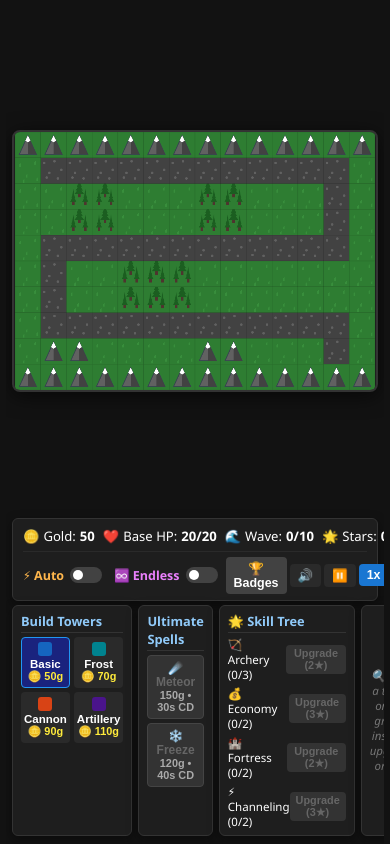
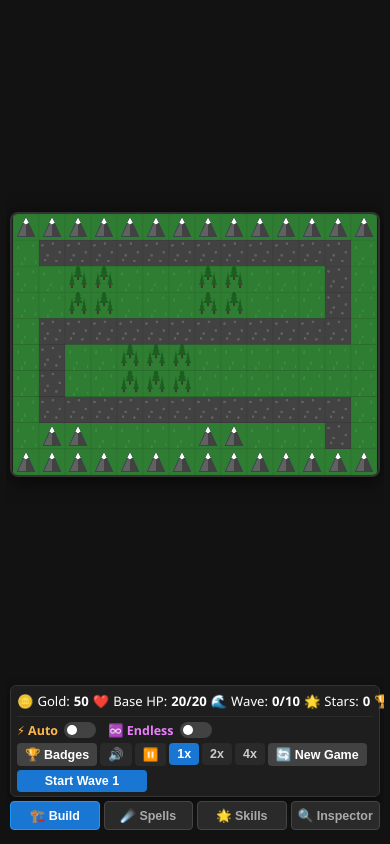
Before and after one commit to elielfranca90/oh-my-td, a website built with Vite: page tower-defense-2d/index.html in a window 390 px wide. Built offline with nearby package versions, Linux system fonts and the light colour scheme; some packages are replaced by stand-ins of ours.

Commit message:
feat: implement responsive mobile tab bar with auto-inspector switch and landscape media queries

```diff
--- a/tower-defense-2d/index.html
+++ b/tower-defense-2d/index.html
@@ -2,12 +2,13 @@
 <html lang="en">
   <head>
     <meta charset="UTF-8" />
-    <meta name="viewport" content="width=device-width, initial-scale=1.0" />
+    <meta name="viewport" content="width=device-width, initial-scale=1.0, maximum-scale=1.0, user-scalable=no" />
     <title>Tower Defense 2D - Full Game</title>
     <style>
       * {
         box-sizing: border-box;
         user-select: none;
+        -webkit-tap-highlight-color: transparent;
       }
 
       html, body {
@@ -22,6 +23,7 @@
         justify-content: center;
         align-items: center;
         overflow: hidden; /* ABSOLUTE ZERO SCROLL */
+        touch-action: manipulation;
       }
 
       /* Main Widescreen Vertical Container */
@@ -205,6 +207,32 @@
         aspect-ratio: 14 / 10;
         object-fit: contain;
         display: block;
+        touch-action: none;
+      }
+
+      /* Mobile Tab Bar (Hidden on Desktop) */
+      .mobile-tabs-bar {
+        display: none;
+        width: 100%;
+        gap: 4px;
+        margin-bottom: 2px;
+      }
+
+      .mobile-tab-btn {
+        flex: 1;
+        padding: 6px 4px;
+        font-size: 0.78rem;
+        font-weight: bold;
+        background-color: #2a2a2a;
+        color: #aaaaaa;
+        border: 1px solid #444444;
+        border-radius: 4px;
+      }
+
+      .mobile-tab-btn.active {
+        background-color: #1976d2;
+        color: #ffffff;
+        border-color: #2196f3;
       }
 
       /* UI Panels Grid (Bottom) */
@@ -264,7 +292,7 @@
 
       .btn:disabled { background-color: #333333; color: #666666; cursor: not-allowed; }
 
-      /* Bottom 4-Column Grid */
+      /* Bottom 4-Column Grid (Desktop) */
       .controls-grid {
         display: grid;
         grid-template-columns: 1fr 0.9fr 1.1fr 1.1fr;
@@ -553,6 +581,62 @@
         margin-top: 8px;
       }
 
+      /* --- MOBILE RESPONSIVE MEDIA QUERIES --- */
+      @media (max-width: 640px) {
+        body {
+          padding: 2px 4px;
+        }
+
+        #top-bar {
+          padding: 4px 6px;
+        }
+
+        .stats-row {
+          font-size: 0.75rem;
+          gap: 4px;
+        }
+
+        .actions-row {
+          flex-wrap: wrap;
+          gap: 4px;
+        }
+
+        .mobile-tabs-bar {
+          display: flex; /* Show Tab Bar on Mobile */
+        }
+
+        .controls-grid {
+          display: flex;
+          flex-direction: column;
+        }
+
+        /* Hide non-active tab panels on mobile */
+        .controls-grid .tab-panel {
+          display: none;
+          width: 100%;
+        }
+
+        .controls-grid .tab-panel.mobile-active {
+          display: flex !important;
+        }
+
+        .store-btn {
+          padding: 8px 4px;
+          font-size: 0.8rem;
+        }
+
+        .action-buttons .btn {
+          padding: 8px 4px;
+          font-size: 0.82rem;
+        }
+      }
+
+      @media (orientation: landscape) and (max-height: 500px) {
+        canvas {
+          max-height: min(75vh, 380px);
+        }
+      }
+
       .hidden {
         display: none !important;
       }
--- a/tower-defense-2d/src/ui/UIManager.ts
+++ b/tower-defense-2d/src/ui/UIManager.ts
@@ -10,6 +10,8 @@ import { TowerManager2D } from '../engine/TowerManager';
 import { WaveManager } from '../engine/WaveManager';
 import type { TowerType } from '../types';
 
+export type MobileTab = 'STORE' | 'SPELLS' | 'TALENTS' | 'INSPECTOR';
+
 export class UIManager {
   private gameState: GameState;
   private waveManager: WaveManager;
@@ -21,6 +23,9 @@ export class UIManager {
   private analyticsManager: AnalyticsManager;
   private game: Game2D;
   private onRestartCallback: () => void;
+
+  public activeMobileTab: MobileTab = 'STORE';
+  private lastSelectedTowerId: string | null = null;
 
   private overlayEl!: HTMLElement;
   private achievementsOverlayEl!: HTMLElement;
@@ -110,10 +115,18 @@ export class UIManager {
         </div>
       </div>
 
+      <!-- MOBILE TAB NAVIGATION BAR -->
+      <div id="mobile-tabs-bar" class="mobile-tabs-bar">
+        <button id="tab-store-btn" class="mobile-tab-btn active">🏗️ Build</button>
+        <button id="tab-spells-btn" class="mobile-tab-btn">☄️ Spells</button>
+        <button id="tab-talents-btn" class="mobile-tab-btn">🌟 Skills</button>
+        <button id="tab-inspector-btn" class="mobile-tab-btn">🔍 Inspector</button>
+      </div>
+
       <!-- BOTTOM CONTROL PANELS GRID -->
       <div class="controls-grid">
         <!-- STORE PANEL -->
-        <div id="store-panel" class="ui-panel">
+        <div id="store-panel" class="ui-panel tab-panel">
           <div class="title">Build Towers</div>
           <div class="store-grid">
             <button id="build-basic-btn" class="btn store-btn active">
@@ -148,7 +161,7 @@ export class UIManager {
         </div>
 
         <!-- SPELLS PANEL -->
-        <div id="spells-panel" class="ui-panel">
+        <div id="spells-panel" class="ui-panel tab-panel">
           <div class="title">Ultimate Spells</div>
           <div class="spell-buttons">
             <button id="spell-meteor-btn" class="btn spell-btn">
@@ -165,7 +178,7 @@ export class UIManager {
         </div>
 
         <!-- SKILL TREE TALENTS PANEL -->
-        <div id="talents-panel" class="ui-panel">
+        <div id="talents-panel" class="ui-panel tab-panel">
           <div class="title">🌟 Skill Tree</div>
           <div class="talents-list">
             <div class="talent-item">
@@ -188,7 +201,7 @@ export class UIManager {
         </div>
 
         <!-- TOWER INSPECTOR PANEL -->
-        <div id="inspector-panel" class="ui-panel inspector-slot">
+        <div id="inspector-panel" class="ui-panel inspector-slot tab-panel">
           <div id="inspector-content" class="hidden">
             <div class="title" id="inspector-title">Tower Level 1</div>
             <div id="inspector-stats" class="inspector-details"></div>
@@ -262,6 +275,12 @@ export class UIManager {
         this.game.changeMap(val);
       });
     }
+
+    // Mobile Tab Bar Buttons
+    document.getElementById('tab-store-btn')?.addEventListener('click', () => this.switchMobileTab('STORE'));
+    document.getElementById('tab-spells-btn')?.addEventListener('click', () => this.switchMobileTab('SPELLS'));
+    document.getElementById('tab-talents-btn')?.addEventListener('click', () => this.switchMobileTab('TALENTS'));
+    document.getElementById('tab-inspector-btn')?.addEventListener('click', () => this.switchMobileTab('INSPECTOR'));
 
     document.getElementById('badges-btn')?.addEventListener('click', () => {
       this.openAchievementsModal();
@@ -357,6 +376,19 @@ export class UIManager {
     });
   }
 
+  public switchMobileTab(tab: MobileTab) {
+    this.activeMobileTab = tab;
+    document.getElementById('tab-store-btn')?.classList.toggle('active', tab === 'STORE');
+    document.getElementById('tab-spells-btn')?.classList.toggle('active', tab === 'SPELLS');
+    document.getElementById('tab-talents-btn')?.classList.toggle('active', tab === 'TALENTS');
+    document.getElementById('tab-inspector-btn')?.classList.toggle('active', tab === 'INSPECTOR');
+
+    document.getElementById('store-panel')?.classList.toggle('mobile-active', tab === 'STORE');
+    document.getElementById('spells-panel')?.classList.toggle('mobile-active', tab === 'SPELLS');
+    document.getElementById('talents-panel')?.classList.toggle('mobile-active', tab === 'TALENTS');
+    document.getElementById('inspector-panel')?.classList.toggle('mobile-active', tab === 'INSPECTOR');
+  }
+
   private openAchievementsModal() {
     this.achievementsOverlayEl.classList.remove('hidden');
 
@@ -397,6 +429,19 @@ export class UIManager {
   }
 
   public update() {
+    // Check Auto-Tab Switch to INSPECTOR on Mobile when tower is selected
+    const currentTower = this.towerManager.selectedTower;
+    const currentTowerId = currentTower ? currentTower.data.id : null;
+
+    if (currentTowerId !== this.lastSelectedTowerId) {
+      this.lastSelectedTowerId = currentTowerId;
+      if (currentTowerId !== null) {
+        this.switchMobileTab('INSPECTOR'); // Auto switch to Inspector!
+      } else if (this.activeMobileTab === 'INSPECTOR') {
+        this.switchMobileTab('STORE'); // Auto return to Store!
+      }
+    }
+
     // Top Bar
     const goldVal = document.getElementById('gold-val');
     if (goldVal) goldVal.innerText = `${this.gameState.gold}`;
```
